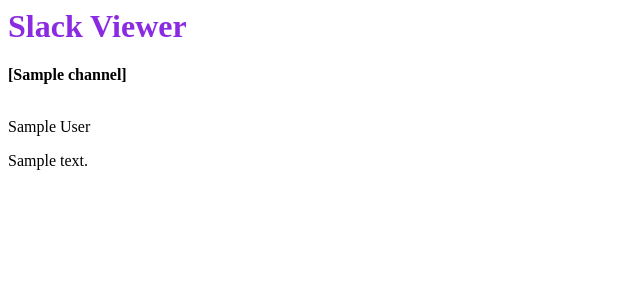
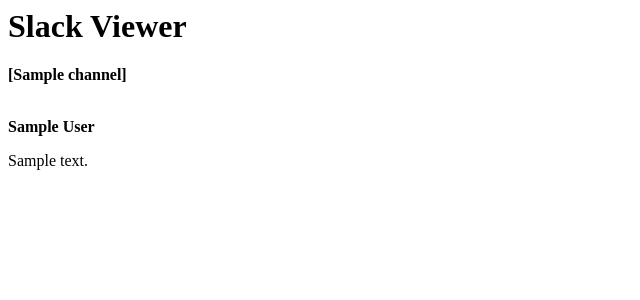
Before and after one commit to yutanihei/slackviewer, a Django app: page / in a window 1280 px wide. Shown: the top 300 px of the page, without its empty margins (0-640 px from the left). Run offline with Django 3.2, Linux system fonts and the light colour scheme; tables that the repository leaves empty hold one stand-in row (values such as "Sample post").

Commit message:
yoshina html

```diff
--- a/viewer/static/css/viewer.css
+++ b/viewer/static/css/viewer.css
@@ -7,3 +7,7 @@ a {
     text-decoration: none;
     font-weight: bold;
 }
+
+.username {
+    font-weight: bold;
+}
--- a/viewer/templates/viewer/base.html
+++ b/viewer/templates/viewer/base.html
@@ -6,7 +6,7 @@
     </head>
     <body>
         <div class="page-header">
-            <h1>Slack Viewer</h1>
+            <h1><a href="{% url 'home' %}%">Slack Viewer</a></h1>
             <div class="channel_list">
             {% for channel in channels %}
                 <a href="{% url 'post_list' name=channel.name %}"> [{{ channel.name }}] </a>
--- a/viewer/templates/viewer/home.html
+++ b/viewer/templates/viewer/home.html
@@ -4,7 +4,7 @@
     {% for post in posts %}
         <div>
             <br>
-            <p>{{ post.user.real_name }}</p>
+            <p class="username">{{ post.user.real_name }}</p>
             <p>{{ post.text }}</p>
             <br>
             <!-- <p>published: {{ post.ts }}</p> -->
```
